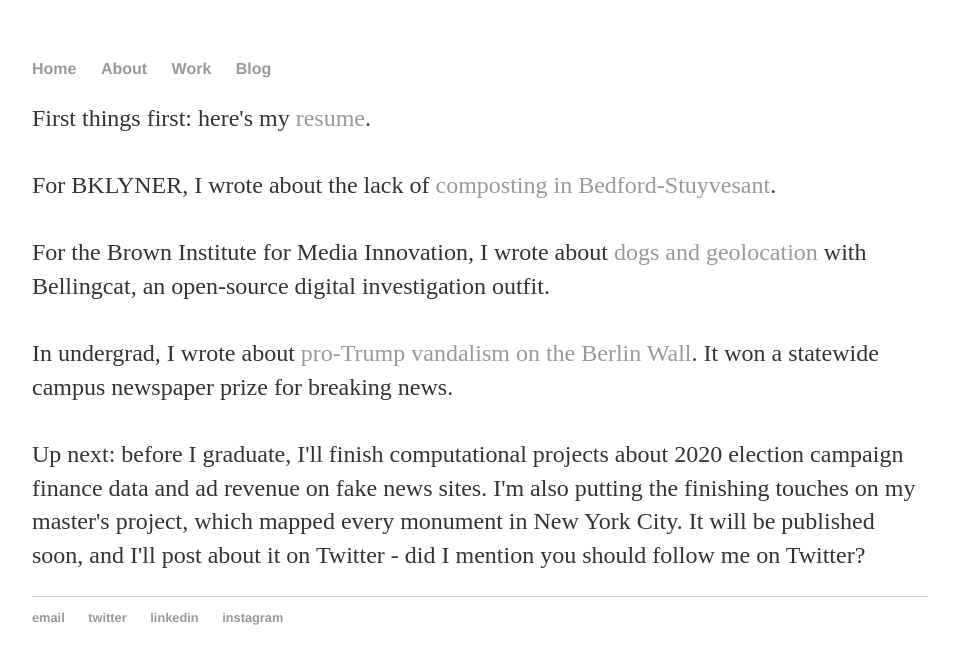
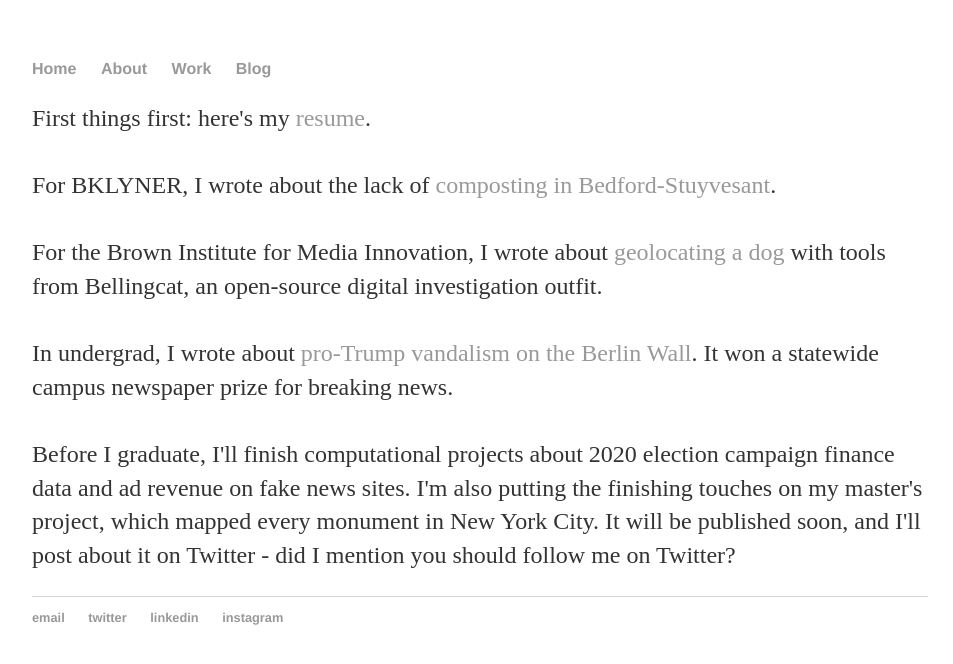
Before and after one commit to isaac-schultz/isaac-schultz.github.io, a Jekyll site: the page built from work/index.html, in a window 1280 px wide. Shown: the top 664 px of the page, without its empty margins (160-1113 px from the left). Built offline with Jekyll 4.4.1, drawn with Linux system fonts in a browser that asks for light colours.

Commit message:
Update index.html

```diff
--- a/work/index.html
+++ b/work/index.html
@@ -8,10 +8,10 @@ title: A couple of things I've done.
 For BKLYNER, I wrote about the lack of<a href="https://bklyner.com/why-is-it-so-hard-to-compost-and-what-happened-to-the-brown-bin-program/" target="_blank"> composting in Bedford-Stuyvesant</a>.
 <br>
 <br>
-For the Brown Institute for Media Innovation, I wrote about <a href="https://brown.columbia.edu/open-source-investigation/" target="_blank"> dogs and geolocation</a> with Bellingcat, an open-source digital investigation outfit.
+For the Brown Institute for Media Innovation, I wrote about <a href="https://brown.columbia.edu/open-source-investigation/" target="_blank"> geolocating a dog</a> with tools from Bellingcat, an open-source digital investigation outfit.
 <br>
 <br>
 In undergrad, I wrote about <a href="http://www.ricethresher.org/article/2017/01/berlin-wall-segment-other-structures-vandalized-overnight-with-pro-trump-messages-v2" target="_blank">pro-Trump vandalism on the Berlin Wall</a>. It won a statewide campus newspaper prize for breaking news.
 <br>
 <br>
-Up next: before I graduate, I'll finish computational projects about 2020 election campaign finance data and ad revenue on fake news sites. I'm also putting the finishing touches on my master's project, which mapped every monument in New York City. It will be published soon, and I'll post about it on Twitter - did I mention you should follow me on Twitter?</p>
+Before I graduate, I'll finish computational projects about 2020 election campaign finance data and ad revenue on fake news sites. I'm also putting the finishing touches on my master's project, which mapped every monument in New York City. It will be published soon, and I'll post about it on Twitter - did I mention you should follow me on Twitter?</p>
```
Also changed, not shown: other parts of work/index.html (+1 -1 lines).
